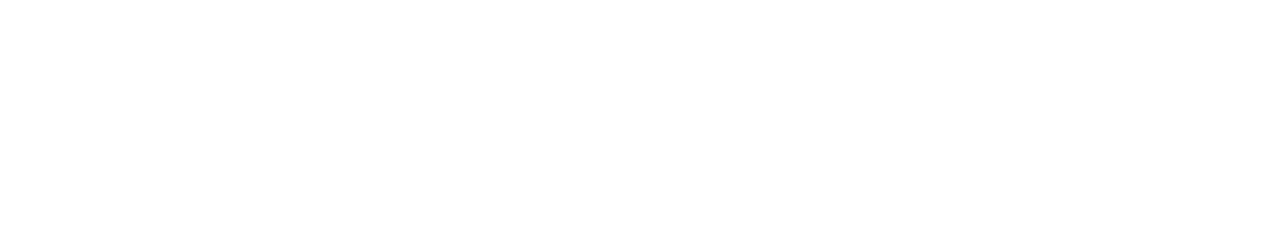
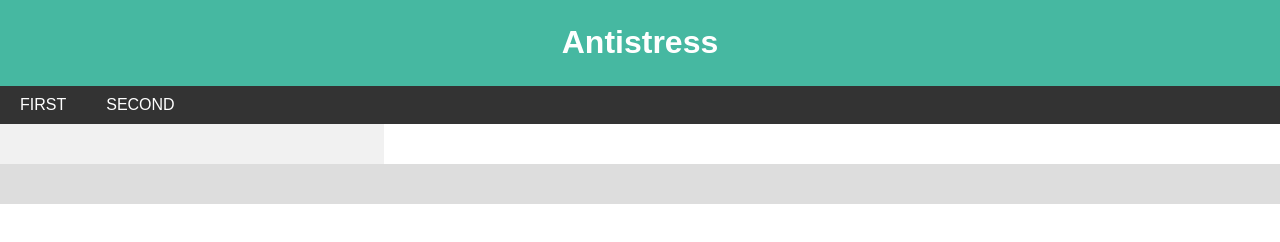
Before and after one commit to anastasiiabevziuk/AntistressJS, a plain HTML site: page src/index.html in a window 1280 px wide. Drawn offline with Linux system fonts and the light colour scheme.

Commit message:
add html skeleton. generate navbar buttons

```diff
--- a/src/css/main.css
+++ b/src/css/main.css
@@ -0,0 +1,59 @@
+* {
+    box-sizing: border-box;
+  }
+body {
+    font-family: Arial;
+    margin: 0;
+  }
+.header {
+    padding: 3px;
+    text-align: center;
+    background: #46b8a1;
+    color: white;
+  }
+  .navbar {
+    display: flex;
+    background-color: #333;
+  }
+  .navbar input {
+    background-color:  #333;
+    border: none;
+    margin: 0;
+    color: white;
+    padding: 10px 20px;
+    text-align: center;
+    text-decoration: none;
+    font-size: 16px;
+    cursor: pointer;
+
+  }
+  .navbar input:hover {
+    background-color: rgb(201, 198, 198);
+    color: black;
+
+  }
+  .main {
+    display: flex;
+    flex-wrap: wrap;
+  }
+  .menu {
+    flex: 30%;
+    background-color: #f1f1f1;
+    padding: 20px;
+  }
+  .canvas {
+    flex: 70%;
+    background-color: white;
+    padding: 20px;
+  }
+  .footer {
+    padding: 20px;
+    text-align: center;
+    background: #ddd;
+  }
+
+  @media screen and (max-width: 700px) {
+    .menu, .navbar {
+      flex-direction: column;
+    }
+  }
--- a/src/index.html
+++ b/src/index.html
@@ -6,9 +6,18 @@
     <meta name="viewport" content="width=device-width, initial-scale=1.0">
     <title>Antistress JavaScript</title>
     <link href="css/main.css" rel="stylesheet">
-    <script src="js/main.js"></script>
+    <script type="module" src="js/main.js"></script>
 </head>
 <body>
+    <div class="header">
+        <h1>Antistress</h1>
+    </div>
+    <div class="navbar"> </div>
+    <div class="main">
+        <div class="menu"> </div>
+        <div class="canvas"> </div>
+    </div>
+    <div class="footer"> </div>
 
 </body>
 </html>
--- /dev/null
+++ b/src/js/antistress.js
@@ -0,0 +1,14 @@
+export function Antistress(){
+    this._divMenu = document.getElementsByClassName("navbar")[0];
+
+}
+Antistress.prototype.addSample = function(sample) {
+    this._createButton(sample.getName());
+    //console.log(sample.getName());
+};
+Antistress.prototype._createButton = function(name) {
+    let buttons = document.createElement('input');
+    this._divMenu.appendChild(buttons);
+    buttons.type = "button";
+    buttons.value = name;
+};
--- a/src/js/main.js
+++ b/src/js/main.js
@@ -0,0 +1,10 @@
+import { Antistress } from './antistress.js';
+
+import { Sample1 } from './sample1.js';
+import { Sample2 } from './sample2.js';
+
+
+
+let antistress = new Antistress();
+antistress.addSample(new Sample1());
+antistress.addSample(new Sample2());
--- /dev/null
+++ b/src/js/sample1.js
@@ -0,0 +1,7 @@
+import {SampleBase} from './sampleBase.js';
+export function Sample1 (){
+    SampleBase.call(this);
+    this._name = "FIRST";
+}
+Sample1.prototype = Object.create(SampleBase.prototype);
+Sample1.prototype.constructor = Sample1;
--- /dev/null
+++ b/src/js/sample2.js
@@ -0,0 +1,7 @@
+import {SampleBase} from './sampleBase.js';
+export function Sample2 (){
+    SampleBase.call(this);
+    this._name = "SECOND";
+}
+Sample2.prototype = Object.create(SampleBase.prototype);
+Sample2.prototype.constructor = Sample2;
--- /dev/null
+++ b/src/js/sampleBase.js
@@ -0,0 +1,6 @@
+export function SampleBase (){
+    this._name = "not defined";
+}
+SampleBase.prototype.getName = function(){
+    return this._name;
+};
```
Also changed, not shown: 1 other file.
